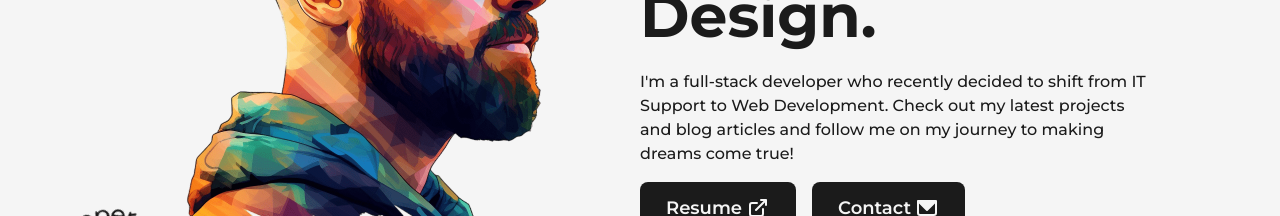
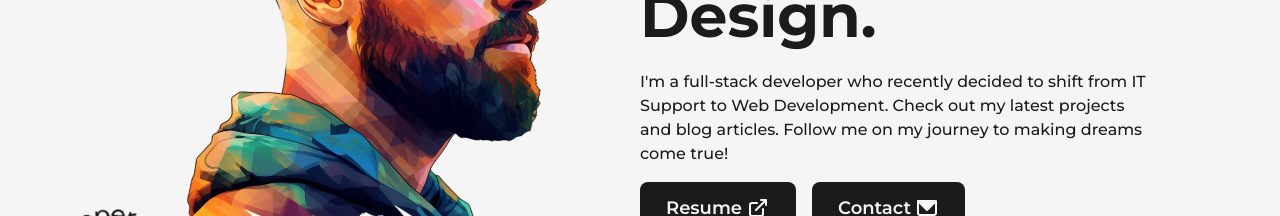
Before and after one commit to baguiar428/portfolio-2.0, a Next.js app: page / in a window 1280 px wide. Shown: the part 416-632 px from the top of the page. Built offline with nearby package versions, Linux system fonts and the light colour scheme.

Commit message:
Changed wording on Home page

```diff
--- a/src/app/page.js
+++ b/src/app/page.js
@@ -31,9 +31,8 @@ export default function Home() {
             />
             <p className="my-4 text-base font-medium md:text-sm sm:text-xs">
               I&apos;m a full-stack developer who recently decided to shift from
-              IT Support to Web Development. Check out my latest projects and
-              blog articles and follow me on my journey to making dreams come
-              true!
+              IT Support to Web Development. Check out my latest projects and blog articles.
+              Follow me on my journey to making dreams come true!
             </p>
             <div className='flex items-center self-start mt-2 lg:justify-center'>
               <Link
```
